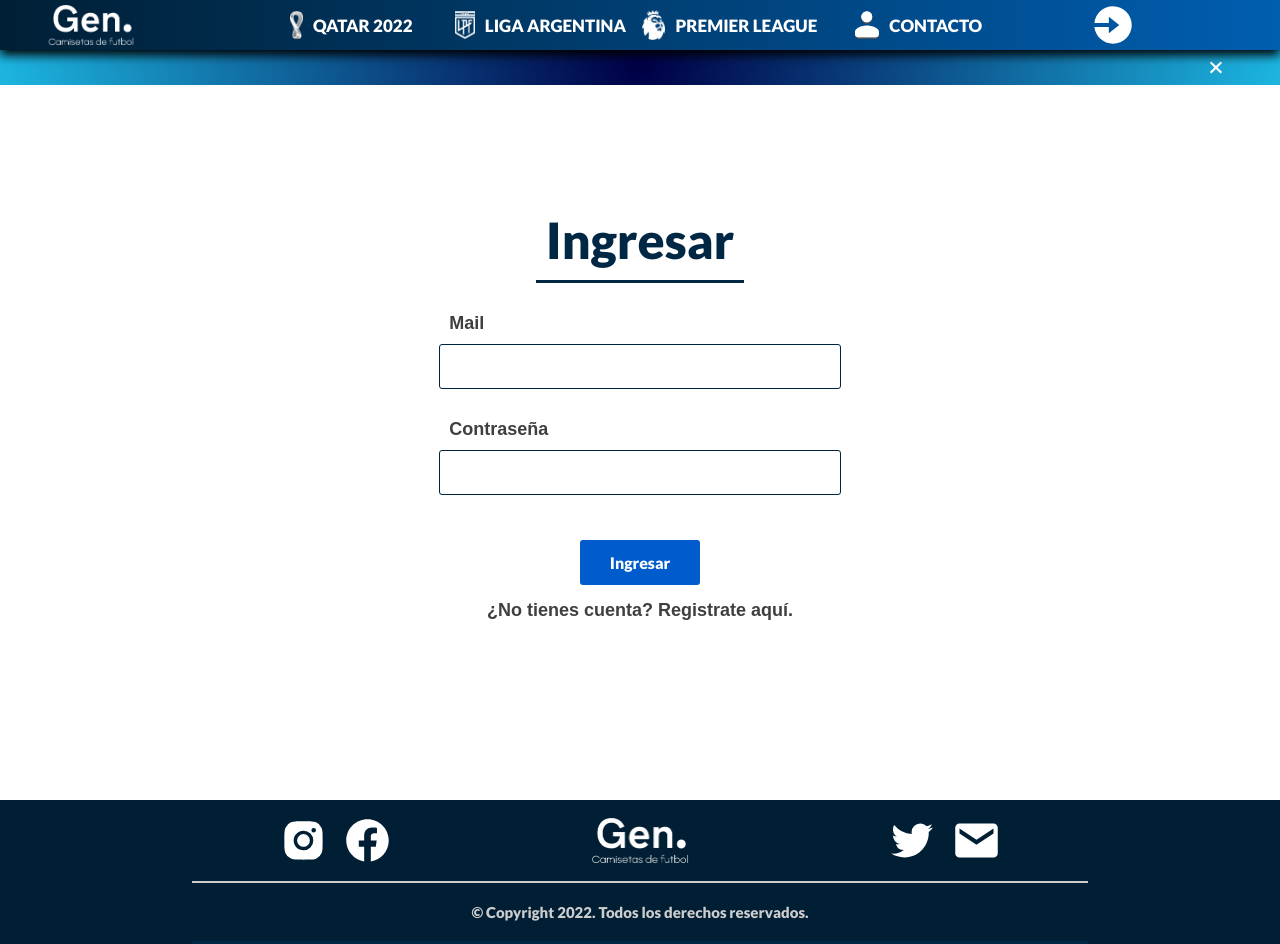
After one commit to gevega/project-CRUD, a Flask app: page /login in a window 1280 px wide. The commit adds this page. Run offline with Flask 2, Linux system fonts and the light colour scheme.

Commit message:
Nuevas funciones y archivos

```diff
--- a/app.py
+++ b/app.py
@@ -10,15 +10,16 @@ app.config['MYSQL_DATABASE_PORT']= 3307
 app.config['MYSQL_DATABASE_USER']='root'
 app.config['MYSQL_DATABASE_PASSWORD']=''
 app.config['MYSQL_DATABASE_BD']='gen_camisetas'
+
 mysql.init_app(app)
 
 @app.route('/')
 def index():
-    return render_template('gen_camisetas/index.html')
+    return render_template('gen_camisetas/index.html', nomape=[['', '']])
 
 @app.route('/index')
 def indexHTML():
-    return render_template('gen_camisetas/index.html')
+    return render_template('gen_camisetas/index.html', nomape=[['', '']])
 
 @app.route('/qatar22')
 def qatar():
@@ -44,23 +45,15 @@ def cart():
 def product():
     return render_template('gen_camisetas/product.html')
 
-@app.route('/form_contact', methods=['POST'])
-def form_contact():
-    print('Estoy funcionando')
-    #_nom = request.form['nombre']
-    #_ape = request.form['apellido']
-    #_mail = request.form['mail']
-    #_tel = request.form['telefono']
-    #_msg = request.form['mensaje']
-    #now = datetime.now()
-    #tiempo = now.strftime("%Y%H%M%S")
-    #datos = (_nom, _ape, _mail, _tel, _msg)
-    #sql="INSERT INTO `gen_camisetas`.`contact_gen` (`nom_user`, `ape_user`, `mail_user`, `tel_user`, `msg_user`) VALUES (%s, %s, %s, %i, %s);"
-    sql="INSERT INTO `gen_camisetas`.`contact_gen` (`nom_user`, `ape_user`, `mail_user`, `tel_user`, `msg_user`) VALUES ('fsdfdsfdsf', 'fsdfdsfdsf', 'fsdfdsfdsf', 12122121, 'fsdfdsfdsf');"
-    conn = mysql.connect()
-    cursor = conn.cursor()
-    cursor.execute(sql)
-    conn.commit()
+@app.route('/login')
+def login_gen():
+    return render_template('gen_camisetas/login.html')
+
+@app.route('/register')
+def register():
+    return render_template('gen_camisetas/register.html')
+
+from functions_gen import *
 
 if __name__=='__main__':
     app.run(debug=True)
--- /dev/null
+++ b/hola.py
@@ -0,0 +1,5 @@
+mi_numero = 5
+
+mi_numero = int(input["Ingrese un dígito"])
+
+print(mi_numero)
--- /dev/null
+++ b/static/css/login.css
@@ -0,0 +1,77 @@
+.login {
+    width: 5vw;
+}
+
+.login-content {
+    display: flex;
+    flex-direction: column;
+    justify-content: center;
+    align-items: center;
+    height: calc(100vh - 90px);
+    margin-bottom: 0px;
+}
+
+.log-in {
+    display: flex;
+    flex-direction: column;
+    align-items: center;
+    width: 70%;
+} .log-in h1{font-size: 50px !important;}
+
+.login-form {
+    display: flex;
+    flex-direction: column;
+    width: 80%;
+    margin-top: 20px;
+    align-items: center;
+} .submit {display: flex; justify-content: center; margin-top: 40px;}
+.login-form .form_label {width: 100%;}
+.login-form h2 {text-align: center;}
+
+.login-input {
+	width: 100%;
+    height: 45px;
+    font-size: 14px;
+    font-family: 'Lato', sans-serif;
+    border: 1px solid #00243e;
+	border-radius: 3px;
+	padding: 0 40px 0 10px;
+	transition: .3s ease all;
+}
+
+.login-input:focus {
+	border: 3px solid #0075ff;
+	outline: none;
+    box-shadow: 0px 0px 15px rgba(0, 83, 135, 1);
+    background-color: rgba(0, 83, 135, .1);
+}
+
+.welcome {
+    display: flex;
+    justify-content: center;
+    align-items: center;
+    width: 100vw;
+    height: 35px;
+    background: radial-gradient(circle, #000046, #1cb5e0);
+    position: fixed;
+    margin-top: 50px;
+    z-index: 999;
+    transition: all .3s;
+} .welcome-remove {height: 0px;}
+.welcome h2 {font-size: 16px; color: white;}
+
+.wel-text {
+    display: flex;
+    justify-content: center;
+    width: 80vw;
+    margin-left: 10vw;
+    transition: all .3s;
+} .wel-text-rem {opacity: 0;}
+
+.wel-remove {
+    display: flex;
+    justify-content: center;
+    width: 10vw;
+    transition: all .3s;
+} .wel-remove-rem {opacity: 0;}
+.remove {cursor: pointer;}
--- a/static/css/styles.css
+++ b/static/css/styles.css
@@ -1,3 +1,5 @@
+@import url("login.css");
+
 * {
     padding: 0px;
     margin: 0px;
@@ -59,7 +61,15 @@
     transition: background 1.5s;
 }
 
-#menu .logo, #menu .cart_logo { /*Contenedor logo*/
+#menu .logo { /*Contenedor logo*/
+    display: flex;
+    justify-content: center;
+    align-items: center;
+    width: 15vw;
+    height: 100%;
+}
+
+#menu .cart_logo { /*Contenedor logo*/
     display: flex;
     justify-content: center;
     align-items: center;
@@ -86,7 +96,7 @@
 
 #menu .items { /*Contenedor items menú*/
     display: flex;
-    width: 80vw;
+    width: 70vw;
     height: 100%;
 }
 
--- a/static/js/index.js
+++ b/static/js/index.js
@@ -1,17 +1,32 @@
 let cart = document.querySelector('nav')
+let log = document.querySelector('#login')
 let colapse = document.getElementById('colapse-cart')
 let menu = document.getElementById('items')
-let items = document.querySelector('.menu-col')
+let log_svg = document.querySelector('.login-svg')
 
-window.addEventListener('load',()=>{
-    const loader=document.querySelector('.loader')
-    loader.style.opacity=0
-    loader.style.visibility='hidden'
+window.addEventListener('load', () => {
+    const loader = document.querySelector('.loader')
+    loader.style.opacity = 0
+    loader.style.visibility = 'hidden'
 })
 
 loadEventLis()
 function loadEventLis() {
     cart.addEventListener('click', show_cart)
+    if (document.querySelector('.register')) {
+        let register = document.querySelector('.register')
+        register.addEventListener('click', show_register)
+    }
+    document.addEventListener('DOMContentLoaded', read_account())
+
+}
+
+function show_register(e) {
+    window.location.href = "/register"
+}
+
+function show_login(e) {
+    window.location.href = "/login"
 }
 
 function show_cart(e) {
@@ -25,3 +40,13 @@ function show_cart(e) {
         colapse.classList.remove('active-cart')
     }
 }
+
+function read_account(){
+    if (document.querySelector('.login-svg')) {
+        let login = document.querySelector('.login-svg').getAttribute('id')
+
+        if (login == 'TRUE'){
+            log_svg.setAttribute('src', '../../static/img/svg/logout.svg')
+        }
+    }
+}
--- a/templates/gen_camisetas/contacto.html
+++ b/templates/gen_camisetas/contacto.html
@@ -84,7 +84,7 @@
         <section class="section">
             <div id="container" class="container">
                 <h1>CONTACTO</h1>
-                <form class="form" id="form" method="post" action="{{ url_for('form_contact') }}" enctype="multipart/form-data">
+                <form class="form" id="form" method="post" action="/form_contact" enctype="multipart/form-data">
                     <div id="grupo__nombre">
                         <label for="nombre" class="form_label">Nombre</label>
                         <div class="form_grupo-input">
@@ -133,7 +133,6 @@
                         <input type="submit" class="form_btn" value="enviar">
                         <p class="form_exito" id="form_exito"><b>¡Mensaje enviado correctamente!</b></p>
                     </div>
-                    <input type="submit" class="form_btn" value="enviar">
                 </form>
             </div>
             <div class="container">
--- /dev/null
+++ b/templates/gen_camisetas/login.html
@@ -0,0 +1,151 @@
+<!DOCTYPE html>
+<html lang="en">
+
+<head>
+    <meta charset="UTF-8">
+    <meta http-equiv="X-UA-Compatible" content="IE=edge">
+    <meta name="viewport" content="width=device-width, initial-scale=1.0">
+    <link rel="stylesheet" href="../../static/css/styles.css">
+    <link rel="preconnect" href="https://fonts.googleapis.com">
+    <link rel="preconnect" href="https://fonts.gstatic.com" crossorigin>
+    <link href="https://fonts.googleapis.com/css2?family=Lato:wght@900&display=swap" rel="stylesheet">
+    <script defer src="../../static/js/index.js"></script>
+    <script defer src="../../static/js/cart.js"></script>
+    <script defer src="../../static/js/product.js"></script>
+    <script defer src="../../static/js/welcome.js"></script>
+    <link rel="icon" href="../../static/img/menu/logo.ico">
+    <title>Gen. Camisetas de Fútbol</title>
+</head>
+
+<body>
+    <header>
+        <div class="welcome">
+            <div class="wel-text">
+                <h2></h2>
+                <input id="account" type="hidden" value="">
+            </div>
+            <div class="wel-remove">
+                <img src="../../static/img/svg/remove.svg" class="remove">
+            </div>
+        </div>
+
+        <nav id="menu">
+            <div class="logo">
+                <a href="/index"><img src="../../static/img/menu/logo.png" alt="Logo"></a>
+            </div>
+
+            <div id="items" class="items">
+                <ul class="menu-col">
+                    <li>
+                        <a href="/qatar22">
+                            <img src="../../static/img/menu/qatar-logo.png" alt="Logo Qatar" class="logo-menu">
+                            <h1>QATAR 2022</h1>
+                        </a>
+                    </li>
+                    <li>
+                        <a href="/lpf">
+                            <img src="../../static/img/menu/lpf-logo.png" alt="Logo Liga" class="logo-menu">
+                            <h1>LIGA ARGENTINA</h1>
+                        </a>
+                    </li>
+                    <li>
+                        <a href="/premier">
+                            <img src="../../static/img/menu/premier-logo.png" alt="Logo Premier" class="logo-menu">
+                            <h1>PREMIER LEAGUE</h1>
+                        </a>
+                    </li>
+                    <li>
+                        <a href="/contacto">
+                            <img src="../../static/img/menu/contact-logo.png" alt="Logo Contacto" class="logo-menu">
+                            <h1>CONTACTO</h1>
+                        </a>
+                    </li>
+                </ul>
+            </div>
+
+            <div class="login">
+                <img src="../../static/img/svg/login.svg" alt="" class="svg-icon" id="login">
+            </div>
+
+            <div class="menu_colapse">
+                <img src="../../static/img/svg/colapse-menu.svg" alt="" class="svg-icon">
+            </div>
+
+            <div class="cart_logo">
+                <a>
+                    <img src="" alt="" class="cart">
+                </a>
+            </div>
+
+            <div id="colapse-cart" class="colapse-cart">
+                <div class="tittle">
+                    <h2>Mis Productos</h2>
+                </div>
+                <div id="cart-items" class="cart-items">
+                </div>
+                <h2 class="total">Total: $0</h2>
+                <div class="button-cart">
+                    <a href="/cart" class="btn-cart">Comprar</a>
+                </div>
+            </div>
+        </nav>
+    </header>
+
+    <main>
+        <section class="loader">
+            <div class="lds-dual-ring"></div>
+        </section>
+
+        <section class="section">
+            <div class="container">
+                <div class="login-content">
+                    <form action="/log-in" class="login-form" method="post" id="{{login}}">
+                        <div class="log-in">
+                            <div>
+                                <h1>Ingresar</h1>
+                            </div>
+                            <div class="mail login-form">
+                                <label for="mail" class="form_label">Mail</label>
+                                <input type="email" class="login-input" name="mail" id="mail">
+                            </div>
+
+                            <div class="pass login-form">
+                                <label for="password" class="form_label">Contraseña</label>
+                                <input type="password" class="login-input" name="pass" id="pass">
+                            </div>
+
+                            <div class="submit login-form">
+                                <input type="submit" class="form_btn" value="Ingresar">
+                                <h2 class="form_label register">¿No tienes cuenta? Registrate aquí.</h2>
+                            </div>
+                        </div>
+                    </form>
+                </div>
+
+            </div>
+
+        </section>
+
+    </main>
+
+    <footer>
+        <div id="footer">
+            <div class="container">
+                <div class="grid-container">
+                    <div class="grid-item">
+                        <img src="../../static/img/svg/ig.svg" alt="Instagram logo" class="logo-footer">
+                        <img src="../../static/img/svg/fb.svg" alt="Instagram logo" class="logo-footer">
+                    </div>
+                    <div class="grid-item">
+                        <img src="../../static/img/menu/logo.png" alt="Logo" class="biglogo-footer">
+                    </div>
+                    <div class="grid-item">
+                        <img src="../../static/img/svg/tw.svg" alt="Twitter logo" class="logo-footer">
+                        <img src="../../static/img/svg/gmail.svg" alt="Gmail logo" class="logo-footer">
+                    </div>
+                </div>
+                <h1>© Copyright 2022. Todos los derechos reservados. </h1>
+            </div>
+        </div>
+    </footer>
+</body>
```
Also changed, not shown: functions_gen.py (added, +69 -0 lines), static/js/form.js (+5 -5 lines), static/js/welcome.js (added, +31 -0 lines), templates/gen_camisetas/index.html (+16 -1 lines), templates/gen_camisetas/register.html (added, +150 -0 lines), static/img/svg/login.svg (added), static/img/svg/logout.svg (added), uploads/2022103651RobloxScreenShot20220701_154959698.png (added), uploads/2022103706RobloxScreenShot20220701_154959698.png (added), 2 other files.
